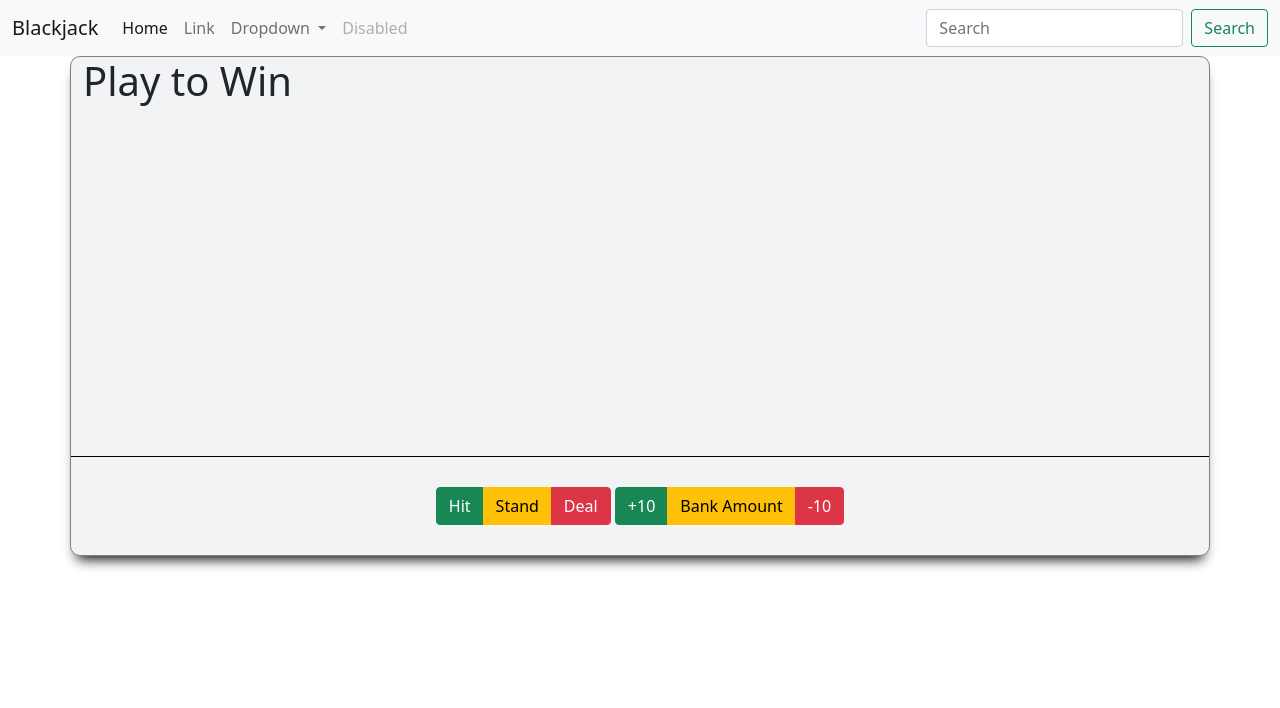
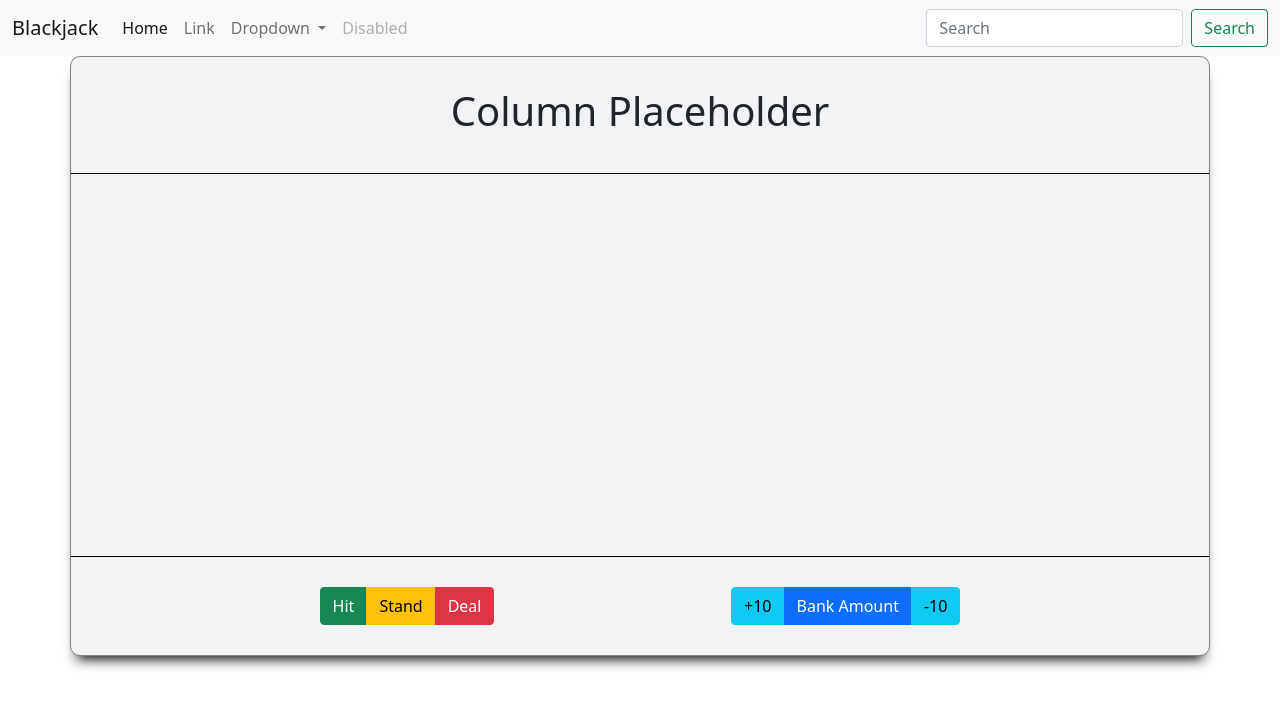
Before and after one commit to 4nth0ny1/blackjackjs, a plain HTML site: page index.html in a window 1280 px wide. Drawn offline with nearby package versions, Linux system fonts and the light colour scheme.

Commit message:
add styles to controller and top row of table

```diff
--- a/index.html
+++ b/index.html
@@ -58,13 +58,13 @@
 
             <div class="container">
                 <div class="row">
-                  <div class="col">
-                    <h1>Play to Win</h1>
+                  <div class="col col-top">
+                    <h1>Column Placeholder</h1>
                   </div>
                 </div>
 
                 <!------ Controller -->
-                <div class="row">
+                <div class="row row-controller">
                   <div class="col col-button-group">
                     <div class="btn-group" role="group" aria-label="Basic example">
                         <button type="button" class="btn btn-success">Hit</button>
@@ -72,9 +72,9 @@
                         <button type="button" class="btn btn-danger">Deal</button>
                     </div>
                     <div class="btn-group" role="group" aria-label="Basic mixed styles example">
-                        <button type="button" class="btn btn-success">+10</button>
-                        <button type="button" class="btn btn-warning">Bank Amount</button>
-                        <button type="button" class="btn btn-danger">-10</button>
+                        <button type="button" class="btn btn-info">+10</button>
+                        <button type="button" class="btn btn-primary">Bank Amount</button>
+                        <button type="button" class="btn btn-info">-10</button>
                       </div>
                   </div>
                 </div>
--- a/style.css
+++ b/style.css
@@ -3,16 +3,27 @@
 .container {
     position: relative;
     background: #f2f3f4;
-    width: 500px;
-    height: 500px;
+    width: 600px;
+    height: 600px;
     border: 1px solid grey;
     border-radius: 10px;
     -webkit-box-shadow: 0px 10px 13px -7px #000000, -2px 6px 5px -5px rgba(0,0,0,0);
     box-shadow: 0px 10px 13px -7px #000000, -2px 6px 5px -5px rgba(0,0,0,0);
 }
 
+.col-top {
+    border-bottom: 1px solid black;
+    position: absolute;
+    top: 0;
+    padding: 30px;
+    text-align: center;
+    margin: 0 auto;
+}
 
 .col-button-group {
+    display: flex;
+    flex-direction: row;
+    justify-content: space-evenly;
     position: absolute;
     bottom: 0;
     border-top: 1px solid black;
```
